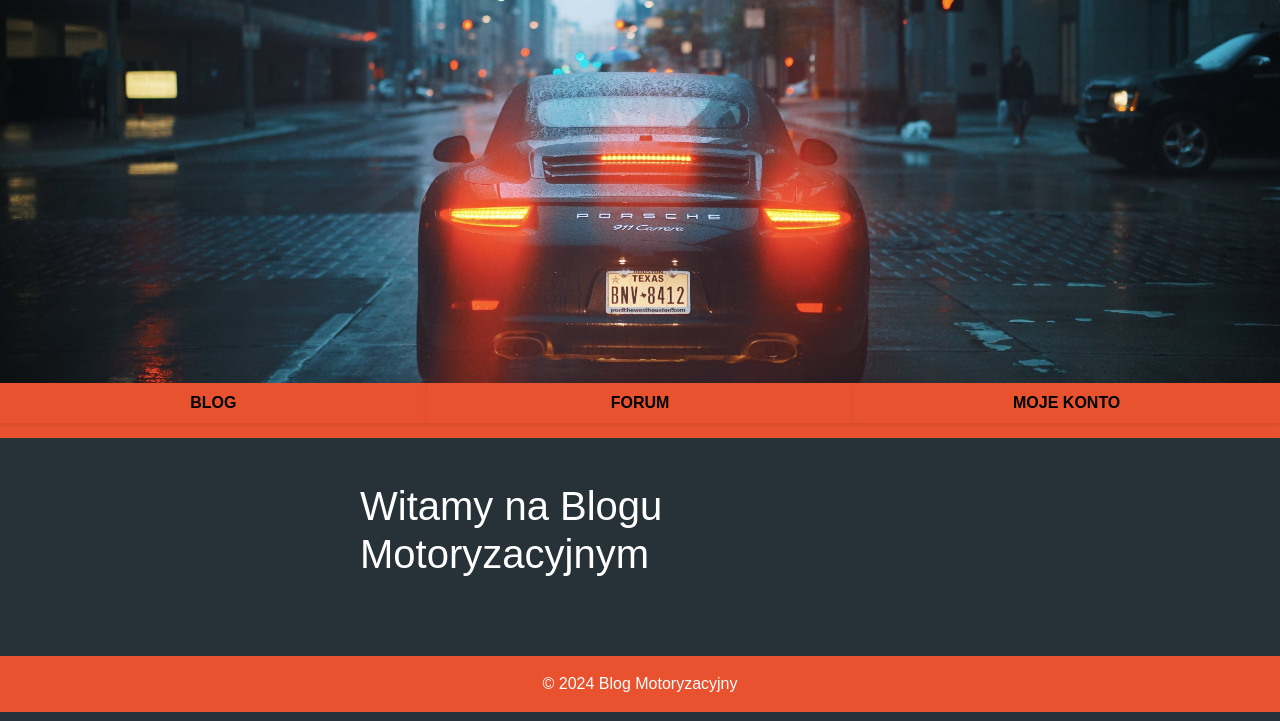
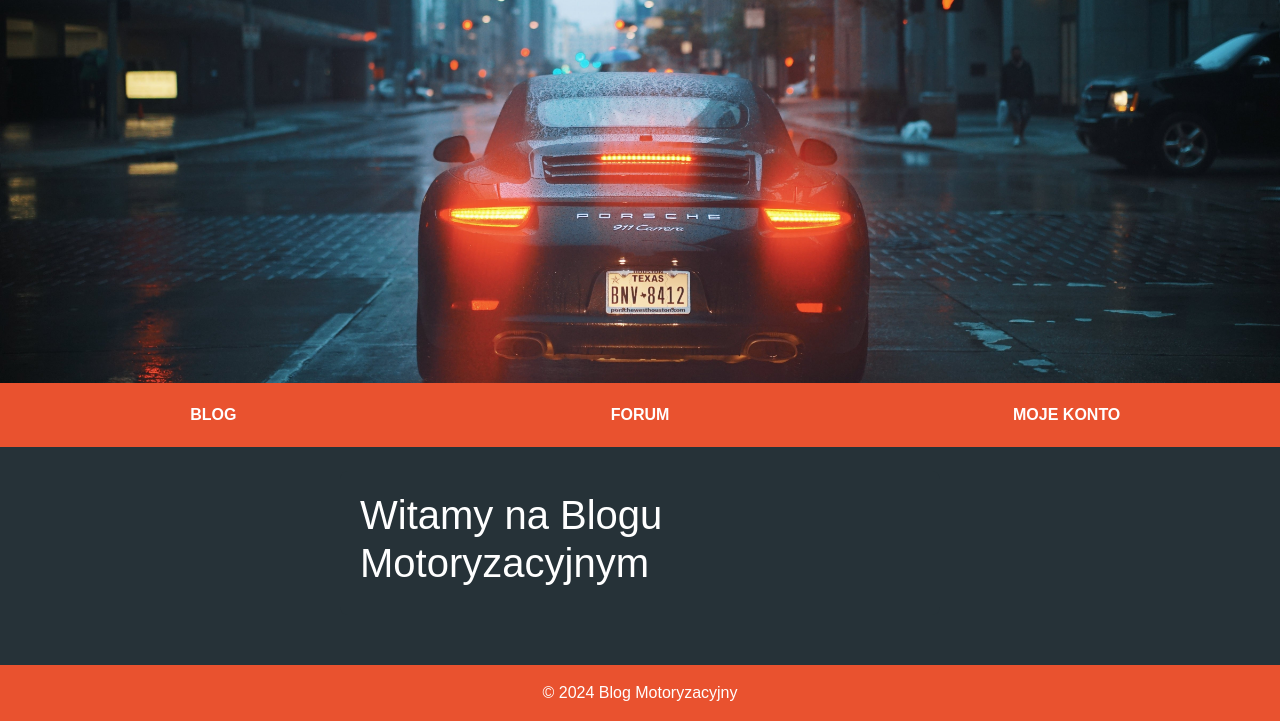
Before and after one commit to Mikon141/motoSpektakl, a Django app: page / in a window 1280 px wide. Shown: the part 89-810 px from the top of the page. Run offline with Django 4.2, Linux system fonts and the light colour scheme; some libraries are stand-ins or nearby versions.

Commit message:
front poprawiony cz.2

```diff
--- a/motoSpektakl/templates/index.html
+++ b/motoSpektakl/templates/index.html
@@ -20,11 +20,10 @@
     <!-- Sekcja z obrazem -->
     <div class="main-image-container"></div>
 
-    <!-- Przyciski nawigacyjne -->
-    <div class="flex items-stretch text-center navigation-buttons">
-        <a href="{% url 'blog' %}" class="custom-btn flex-1 py-2 px-3 flex items-center justify-center">Blog</a>
-        <a href="{% url 'forum' %}" class="custom-btn flex-1 py-2 px-3 flex items-center justify-center">Forum</a>
-        <a href="{% url 'account' %}" class="custom-btn flex-1 py-2 px-3 flex items-center justify-center">Moje Konto</a>
+    <div class="navigation-buttons">
+        <a href="{% url 'blog' %}">BLOG</a>
+        <a href="{% url 'forum' %}">FORUM</a>
+        <a href="{% url 'account' %}">MOJE KONTO</a>
     </div>
 
     <!-- Treść bloga -->
--- a/static/css/style.css
+++ b/static/css/style.css
@@ -86,6 +86,22 @@ body {
     font-weight: bold;
     letter-spacing: 5px;
     text-decoration: none !important; /* Usuwamy podkreślenie */
+    transition: color 0.3s ease; /* Płynne przejście dla zmiany koloru tekstu */
+}
+
+.header-title:hover {
+    color: #c74327; /* Przyciemnienie koloru tekstu podczas hovera */
+    text-decoration: none; /* Zapewnienie, że podkreślenie nie pojawi się podczas hovera */
+}
+
+header a {
+    text-decoration: none !important; /* Usunięcie podkreślenia dla wszystkich linków w nagłówku */
+    color: inherit; /* Dziedziczenie koloru z rodzica */
+}
+
+header a:hover {
+    color: #c74327; /* Przyciemnienie koloru tekstu podczas hovera */
+    text-decoration: none !important; /* Upewnienie się, że podkreślenie nie pojawi się podczas hovera */
 }
 
 @media (min-width: 768px) {
@@ -304,6 +320,7 @@ body {
         padding-right: 10px; /* Przywrócenie prawego paddingu na większych ekranach */
     }
 }
+
 /* Stylizacja kontenera logowania na stronie account.html */
 .account-content {
     max-width: 600px; /* Maksymalna szerokość formularza na większych ekranach */
```
Also changed, not shown: motoSpektakl/templates/account.html (+4 -5 lines), motoSpektakl/templates/blog.html (+5 -6 lines), motoSpektakl/templates/forum.html (+4 -5 lines).
